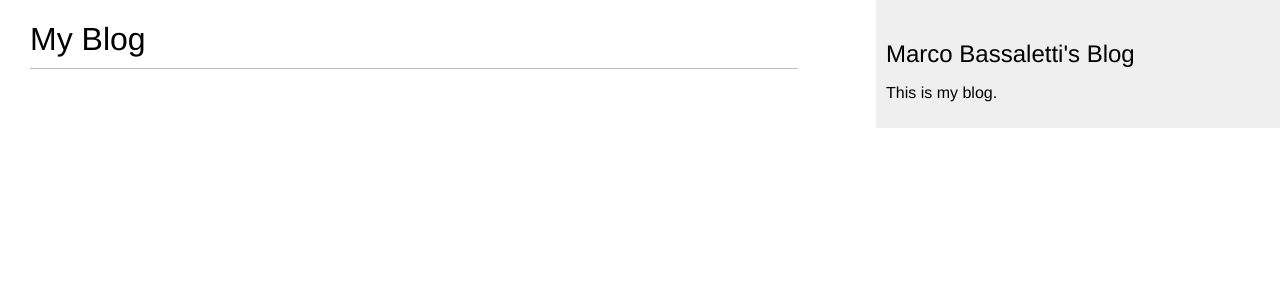
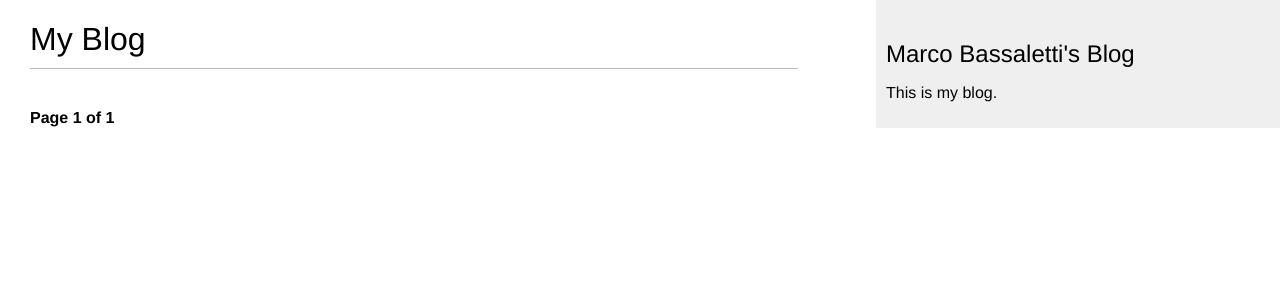
Before and after one commit to mbassale/django-press, a Django app: page /blog/ in a window 1280 px wide. Shown: the top 300 px of the page. Run offline with Django 3.2, Linux system fonts and the light colour scheme; data that the repository does not hold is empty.

Commit message:
Added pagination to blog page.

```diff
--- a/blog/templates/blog/post/list.html
+++ b/blog/templates/blog/post/list.html
@@ -7,4 +7,5 @@
         <p class="date">Published {{ post.publish }} by {{ post.author }}</p>
         {{ post.body | truncatewords:30 | linebreaks }}
     {% endfor %}
+    {% include 'pagination.html' with page=posts %}
 {% endblock content %}
--- /dev/null
+++ b/blog/templates/pagination.html
@@ -0,0 +1,11 @@
+<div class="pagination">
+    <div class="step-links">
+        {% if page.has_previous %}
+            <a href="?page={{ page.previous_page_number }}">Previous</a>
+        {% endif %}
+        <span class="current">Page {{ page.number }} of {{ page.paginator.num_pages }}</span>
+        {% if page.has_next %}
+            <a href="?page={{ page.next_page_number }}">Next</a>
+        {% endif %}
+    </div>
+</div>
--- a/blog/views.py
+++ b/blog/views.py
@@ -1,10 +1,19 @@
 from django.shortcuts import render, get_object_or_404
+from django.core.paginator import Paginator, EmptyPage, PageNotAnInteger
 from .models import Post
 
 
 def post_list(request):
-    posts = Post.published.all()
-    return render(request, 'blog/post/list.html', {'posts': posts})
+    results = Post.published.all()
+    paginator = Paginator(results, 3)
+    page = request.GET.get('page')
+    try:
+        posts = paginator.page(page)
+    except PageNotAnInteger:
+        posts = paginator.page(1)
+    except EmptyPage:
+        posts = paginator.page(paginator.num_pages)
+    return render(request, 'blog/post/list.html', {'page': page, 'posts': posts})
 
 
 def post_detail(request, year, month, day, post):
```
